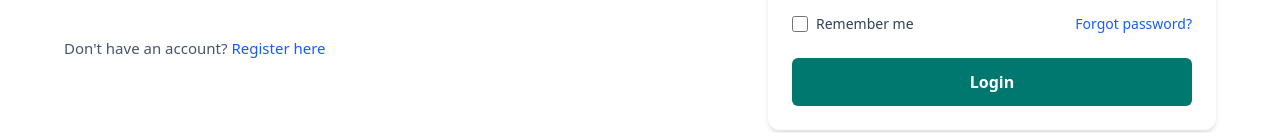
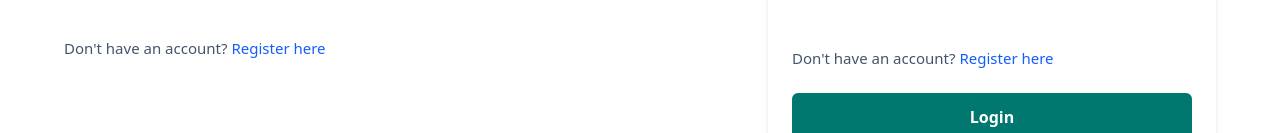
Before and after one commit to Abdulal-Roman09/Questly, a React (Vite) app: page /login in a window 1280 px wide. Shown: the part 451-584 px from the top of the page. Built offline with nearby package versions, Linux system fonts and the light colour scheme; no server answers.

Commit message:
add chnage in login page and private route page

```diff
--- a/src/Pages/LoginRegister/Login.jsx
+++ b/src/Pages/LoginRegister/Login.jsx
@@ -131,7 +131,14 @@ const Login = () => {
                 <a href="#" className="text-sm text-blue-600 hover:underline">
                   Forgot password?
                 </a>
+
               </div>
+              <p className="text-[15px] mt-6 lg:mt-12 text-slate-600 dark:text-slate-300">
+              Don't have an account?
+              <Link to="/register" className="text-blue-600 font-medium hover:underline ml-1">
+                Register here
+              </Link>
+            </p>
 
               <button
                 type="submit"
--- a/src/Routers/Router.jsx
+++ b/src/Routers/Router.jsx
@@ -40,7 +40,9 @@ export const router = createBrowserRouter([
  {
   path: "AllQusetinDetails/:id",
   loader: ({ params }) => fetch(`http://localhost:3000/allQuestion/singleQuestion/${params.id}`),
-  element: <AllQuestionDetails />,
+  element:(<PrivateRoutes>
+     <AllQuestionDetails />
+  </PrivateRoutes>),
 }
 ,
   {
```
